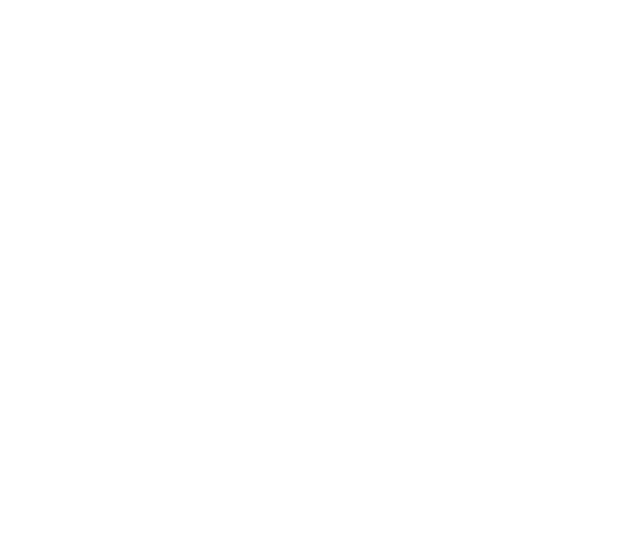
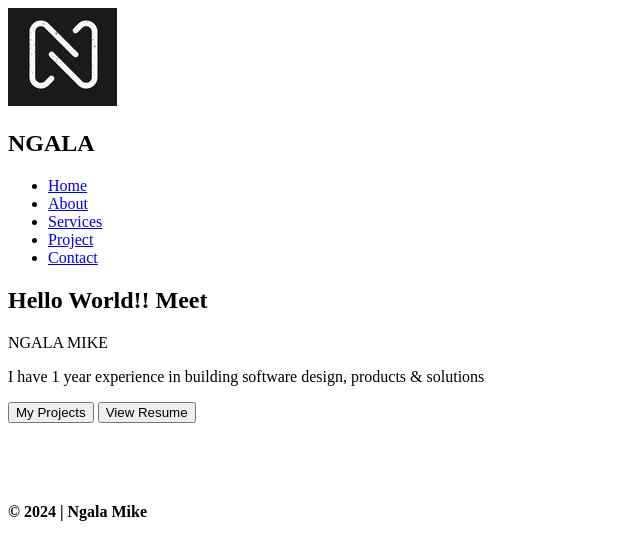
Before and after one commit to ngala21/jutimo, a plain HTML site: page index.html in a window 1280 px wide. Shown: the whole page, without its empty margins (0-640 px from the left). Drawn offline with Linux system fonts and the light colour scheme.

Commit message:
created boilerplate

```diff
--- a/css/style.css
+++ b/css/style.css
@@ -1,14 +1,19 @@
-/*
+ /*
 ** A Totally Real Project by a total "Software Engineer"
 @ author - Ngala21
 *
 */
 
-* {
+/* * {
   margin: 0;
   padding: 0;
   border: 0;
   text-decoration: none;
   list-style: none;
   outline: none;
+} */
+
+footer {
+  margin-top: 5rem;
+  font-weight: bold;
 }
--- a/index.html
+++ b/index.html
@@ -4,10 +4,35 @@
   <meta charset="UTF-8">
   <meta name="viewport" content="width=device-width, initial-scale=1.0">
   <title>Ngala Mike Software Engineer</title>
+  <link rel="stylesheet" href="css/style.css">
 </head>
 <body>
-  <header></header>
-  <main></main>
-  <footer></footer>
+  <header>
+    <nav class="navbar">
+      <div>
+        <img src="images/ngala21.jpeg" alt="">
+        <h1>NGALA</h1>
+        <ul class="nav_menu">
+          <li><a href="#">Home</a></li>
+          <li><a href="#">About</a></li>
+          <li><a href="#">Services</a></li>
+          <li><a href="#">Project</a></li>
+          <li><a href="#">Contact</a></li>
+        </ul>
+      </div>
+    </nav>
+  </header>
+  <main>
+    <h2>Hello World!! Meet</h2>
+    <p>NGALA MIKE</p>
+
+    <p>I have 1 year experience in building software design, products & solutions</p>
+
+    <button>My Projects</button>
+    <button>View Resume</button>
+  </main>
+  <footer>
+    &copy; 2024 | Ngala Mike
+  </footer>
 </body>
 </html>
```
Also changed, not shown: images/ngala21.jpeg (added), 2 other files.
